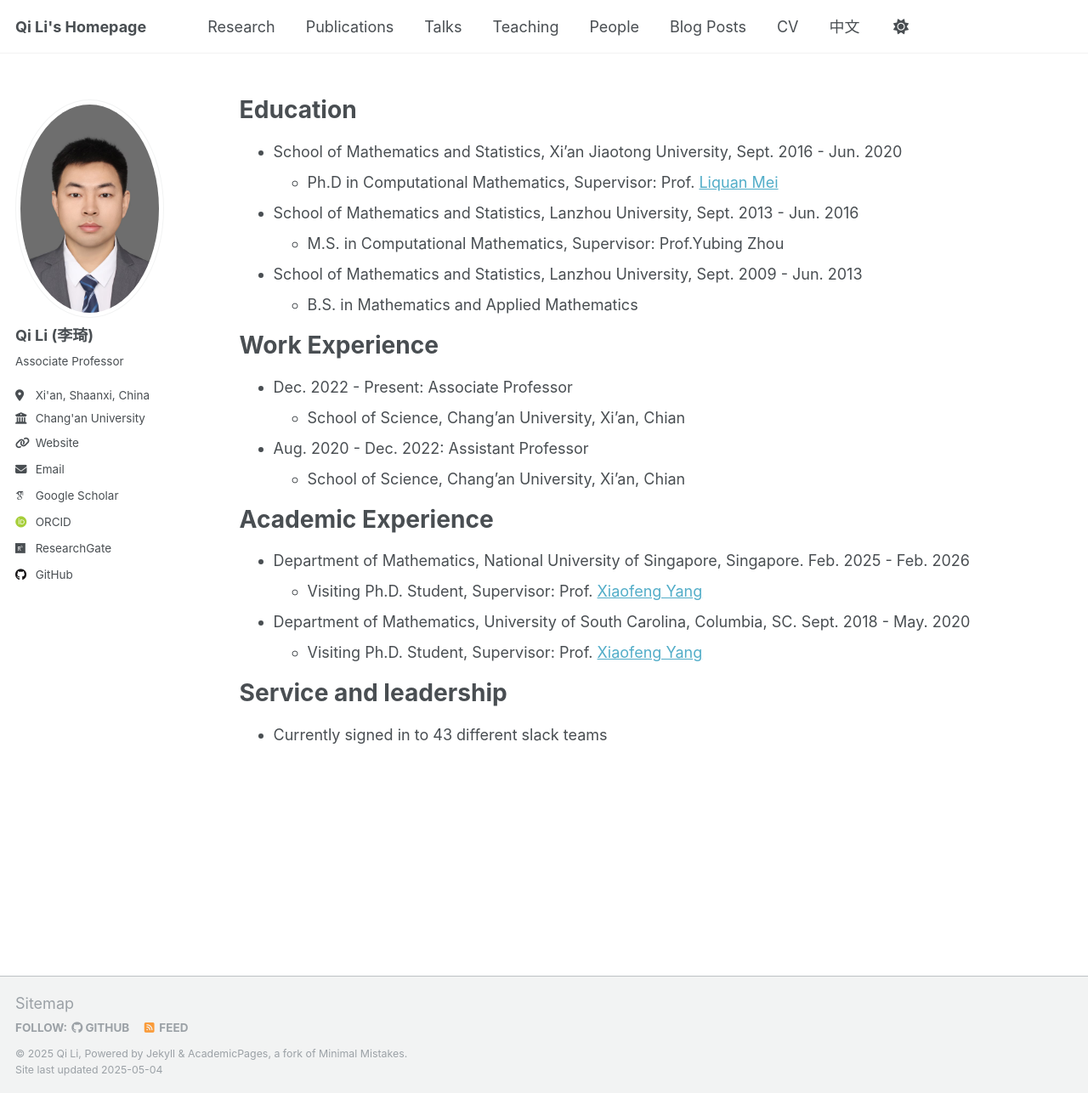
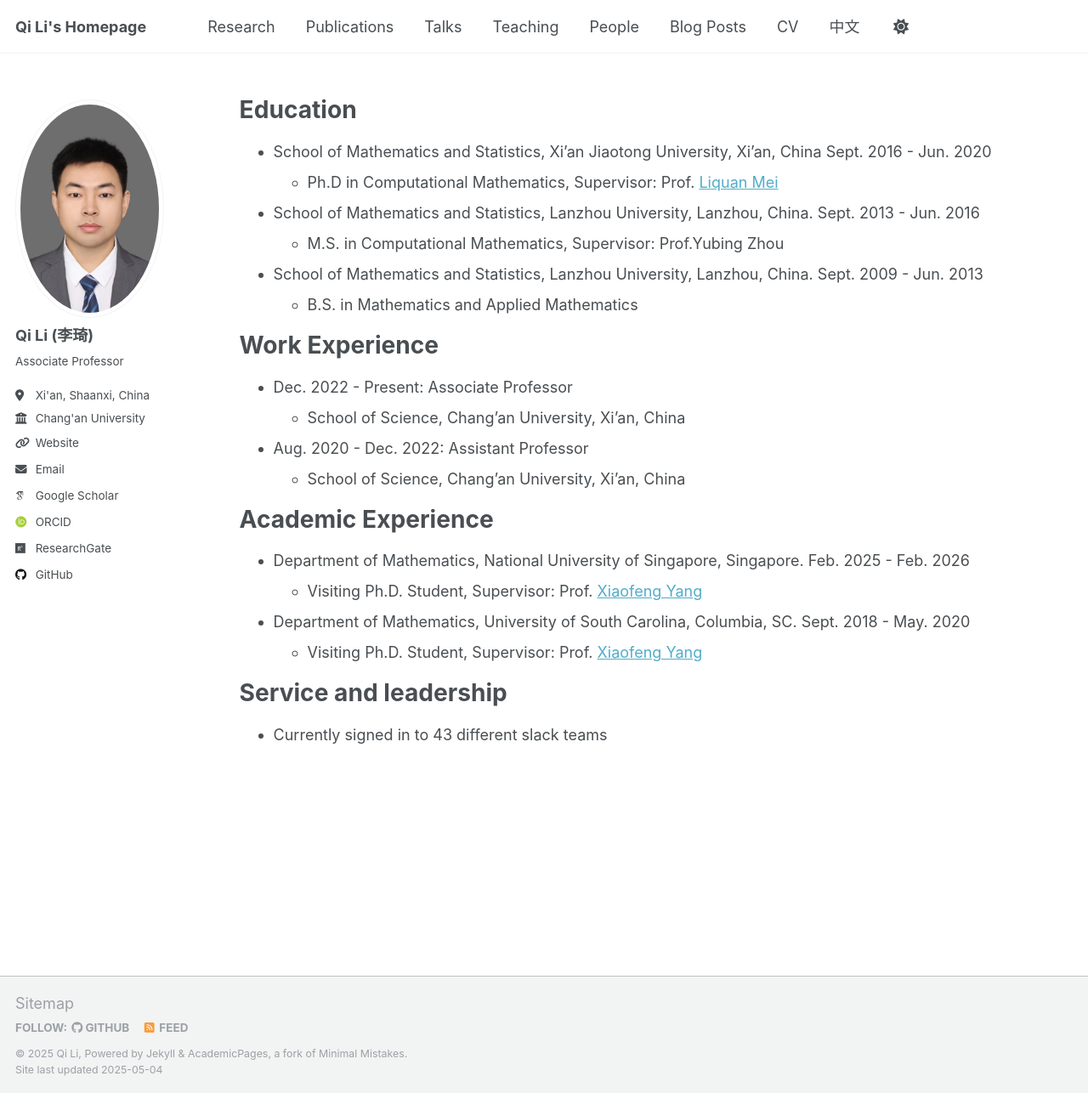
Before and after one commit to liqihao2000/liqihao2000.github.io, a Jekyll site: the page built from _pages/cv.md, in a window 1280 px wide and 1286 px high. Shown: the whole window at 85% size. Built offline with Jekyll 4.4.1, drawn with Linux system fonts in a browser that asks for light colours; some web fonts are replaced.

Commit message:
update info

```diff
--- a/_pages/cv.md
+++ b/_pages/cv.md
@@ -11,20 +11,20 @@ redirect_from:
 
 Education
 ======
-* School of Mathematics and Statistics, Xi'an Jiaotong University, Sept. 2016 - Jun. 2020
+* School of Mathematics and Statistics, Xi'an Jiaotong University, Xi'an, China Sept. 2016 - Jun. 2020
   * Ph.D in Computational Mathematics, Supervisor: Prof. [Liquan Mei](http://gr.xjtu.edu.cn/web/lqmei)
-* School of Mathematics and Statistics, Lanzhou University, Sept. 2013 - Jun. 2016
+* School of Mathematics and Statistics, Lanzhou University, Lanzhou, China. Sept. 2013 - Jun. 2016
   * M.S. in Computational Mathematics, Supervisor: Prof.Yubing Zhou
-* School of Mathematics and Statistics, Lanzhou University, Sept. 2009 - Jun. 2013
+* School of Mathematics and Statistics, Lanzhou University, Lanzhou, China. Sept. 2009 - Jun. 2013
   * B.S. in Mathematics and Applied Mathematics
 
 Work Experience
 ======
 * Dec. 2022 - Present: Associate Professor
-  * School of Science, Chang'an University, Xi'an, Chian
+  * School of Science, Chang'an University, Xi'an, China
 
 * Aug. 2020 - Dec. 2022: Assistant Professor
-  * School of Science, Chang'an University, Xi'an, Chian
+  * School of Science, Chang'an University, Xi'an, China
 
 Academic Experience
 ======
```
